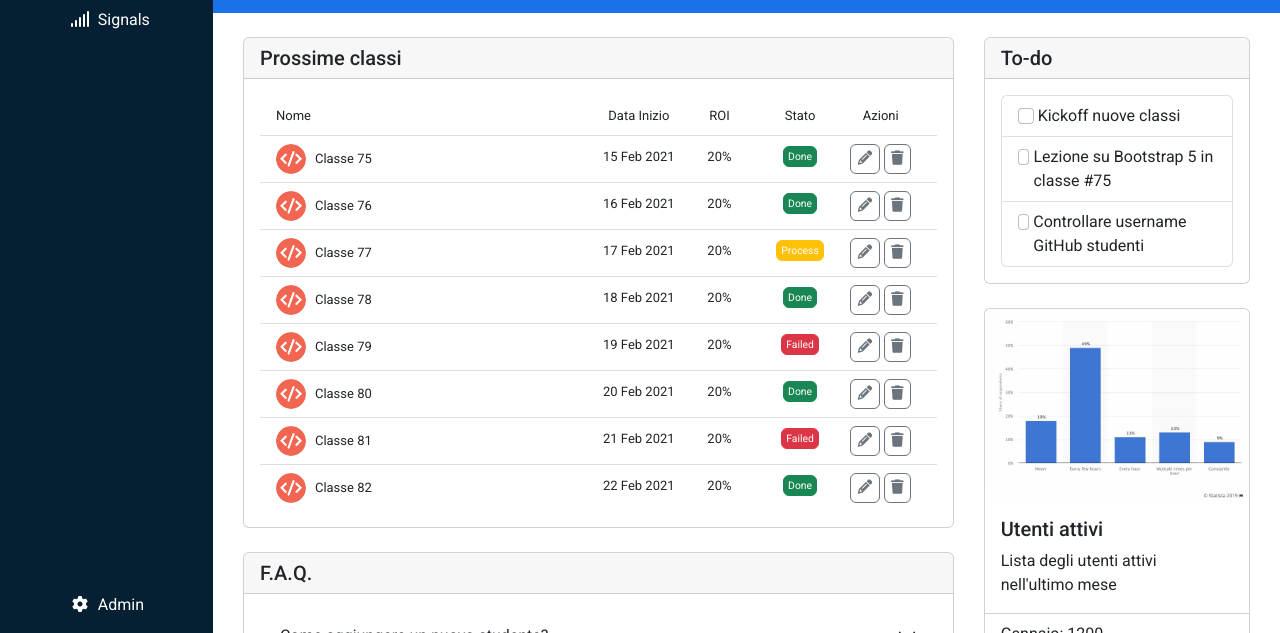
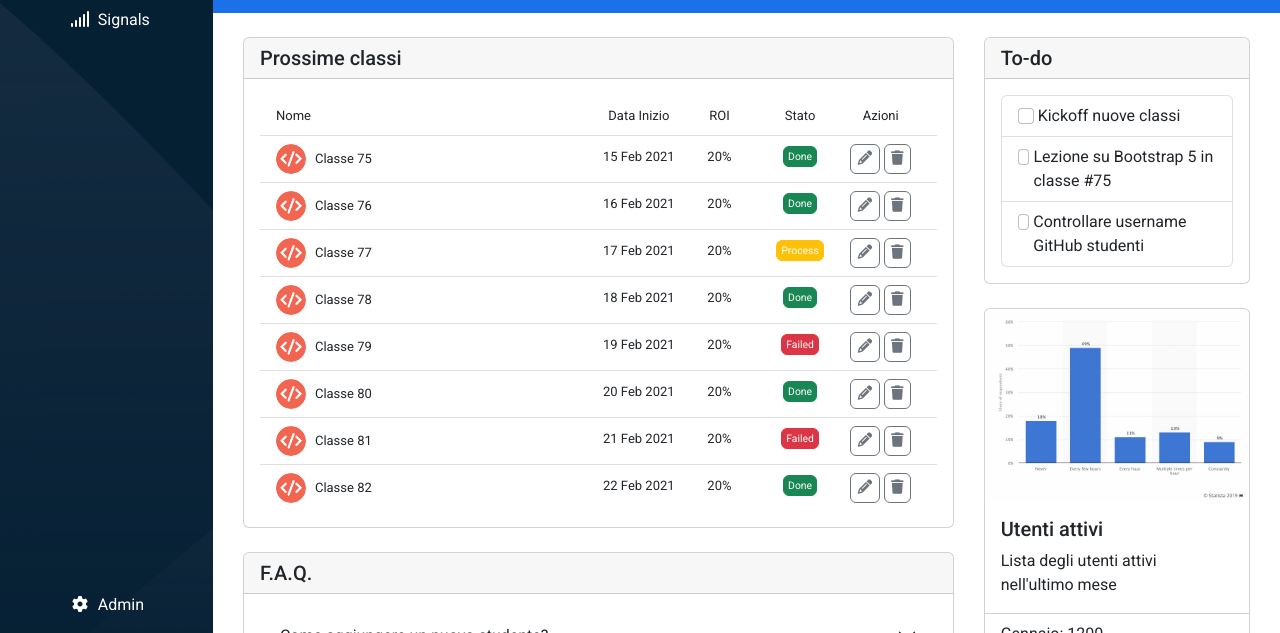
Before and after one commit to battistaennio/html-css-bootstrap-dashboard, a plain HTML site: page index.html in a window 1280 px wide. Shown: the part 167-800 px from the top of the page. Drawn offline with nearby package versions, Linux system fonts and the light colour scheme.

Commit message:
Aggiunta immagine di sfondo al background della barra di sinistra

```diff
--- a/style.css
+++ b/style.css
@@ -44,6 +44,7 @@ header .form-control{
     height: calc(100vh - var(--height-header));
     background-color: #051f33;
     color: white;
+    background-image: url(img/sidebar-bg.png);
 }
 
 #left-bar .nav-link{
@@ -100,8 +101,6 @@ header .form-control{
 .breadcrumb{
     --bs-breadcrumb-item-padding-x: 0.15rem;
 }
-    /* fine regole sezione azzurra */
-
 
     /* regole card main */
 .card img{
```
